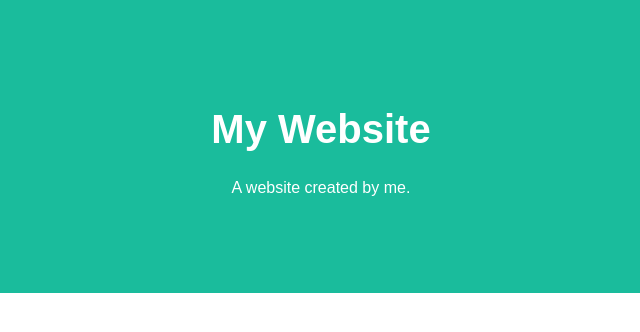
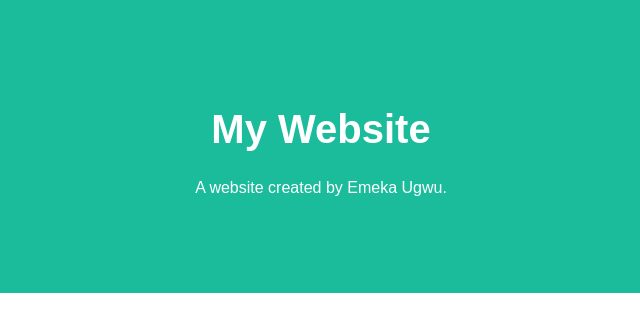
Before and after one commit to BlueApplez/BlueApplez.github.io, a plain HTML site: page index.html in a window 1280 px wide. Shown: the full height of the page, 319-959 px from the left. Drawn offline with Linux system fonts and the light colour scheme.

Commit message:
Update index.html

```diff
--- a/index.html
+++ b/index.html
@@ -114,5 +114,5 @@ body {
 
 <div class="header">
   <h1>My Website</h1>
-  <p>A website created by me.</p>
+  <p>A website created by Emeka Ugwu.</p>
 </div>
```
